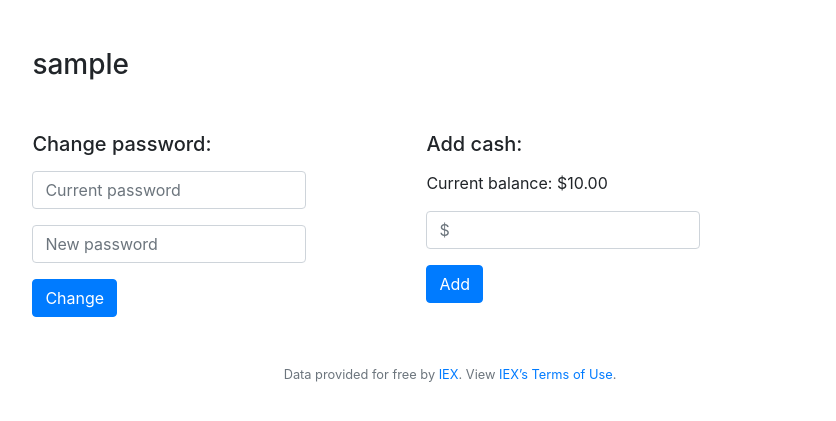
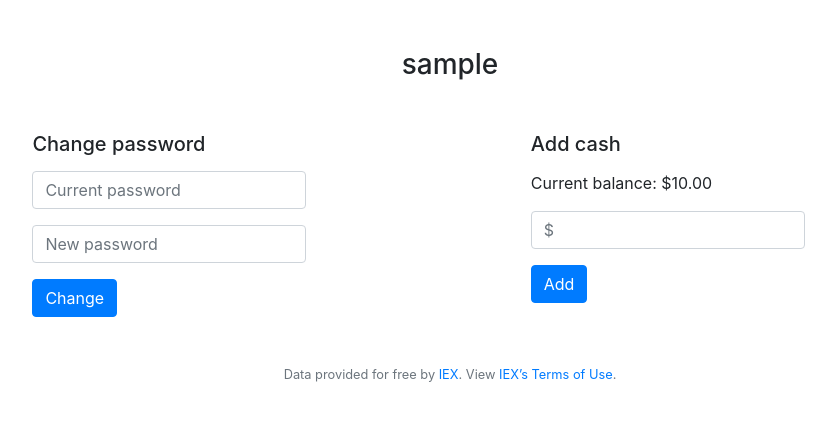
Before and after one commit to nameelza/kew6, a Flask app: template flask/finance/templates/account.html in a window 1280 px wide. Shown: the part 76-497 px from the top of the page, without its empty margins (190-1026 px from the left). Run offline with Flask 2, Linux system fonts and the light colour scheme; the template is opened without the code that fills it: most values are stand-ins (such as "Sample title", 1, 10 or a date in 2020); some libraries are stand-ins or nearby versions.

Commit message:
account.html

```diff
--- a/flask/finance/templates/account.html
+++ b/flask/finance/templates/account.html
@@ -4,16 +4,28 @@
     Account
 {% endblock %}
 
+
 {% block main %}
-    <form id="form" action="/account" method="POST">
 
+    {% if password_is_changed %}
+        <div class="alert alert-success" role="alert">
+          Password changed successfully!
+        </div>
+    {% endif %}
+    {% if cash_is_added %}
+        <div class="alert alert-success" role="alert">
+          Cash added successfully!
+        </div>
+    {% endif %}
+
+    <div id = "account">
         <div class="username">
             <h3>{{username}}</h3>
         </div>
-
-        <div id=blocks>
+        <div id="blocks">
+            <form id="form" action="/reset_password" method="POST">
                 <div class="account">
-                <h5>Change password:</h5>
+                    <h5>Change password</h5>
                     <div class="form-group">
                         <input autocomplete="off" class="form-control" name="old password" placeholder="Current password" type="password" required>
                     </div>
@@ -22,17 +34,21 @@
                     </div>
                     <button class="btn btn-primary" type="submit">Change</button>
                 </div>
+            </form>
 
+            <form id="form" action="/add_cash" method="POST">
                 <div class="account">
-                <h5>Add cash:</h5>
+                    <h5>Add cash</h5>
                     <p>Current balance: {{cash | usd}}</p>
                     <div class="form-group">
-                    <input autocomplete="off" class="form-control" name="add cash" placeholder="$" type="number" required>
+                        <input autocomplete="off" class="form-control" name="added cash" placeholder="$" type="number" required>
                     </div>
+
+
                     <button class="btn btn-primary" type="submit">Add</button>
                 </div>
-
+            </form>
+        </div>
     </div>
 
-    </form>
 {% endblock %}
```
Lines whose indentation alone changed are shown as unchanged.
